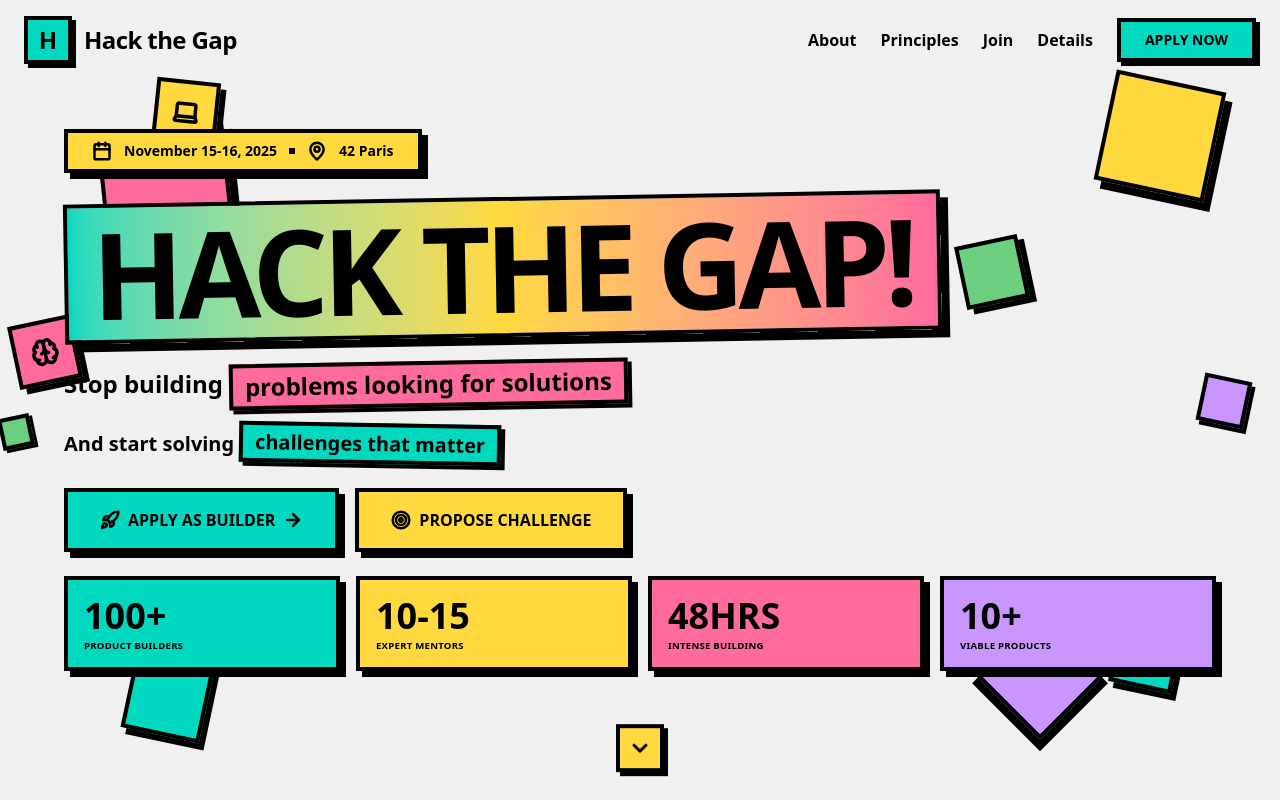
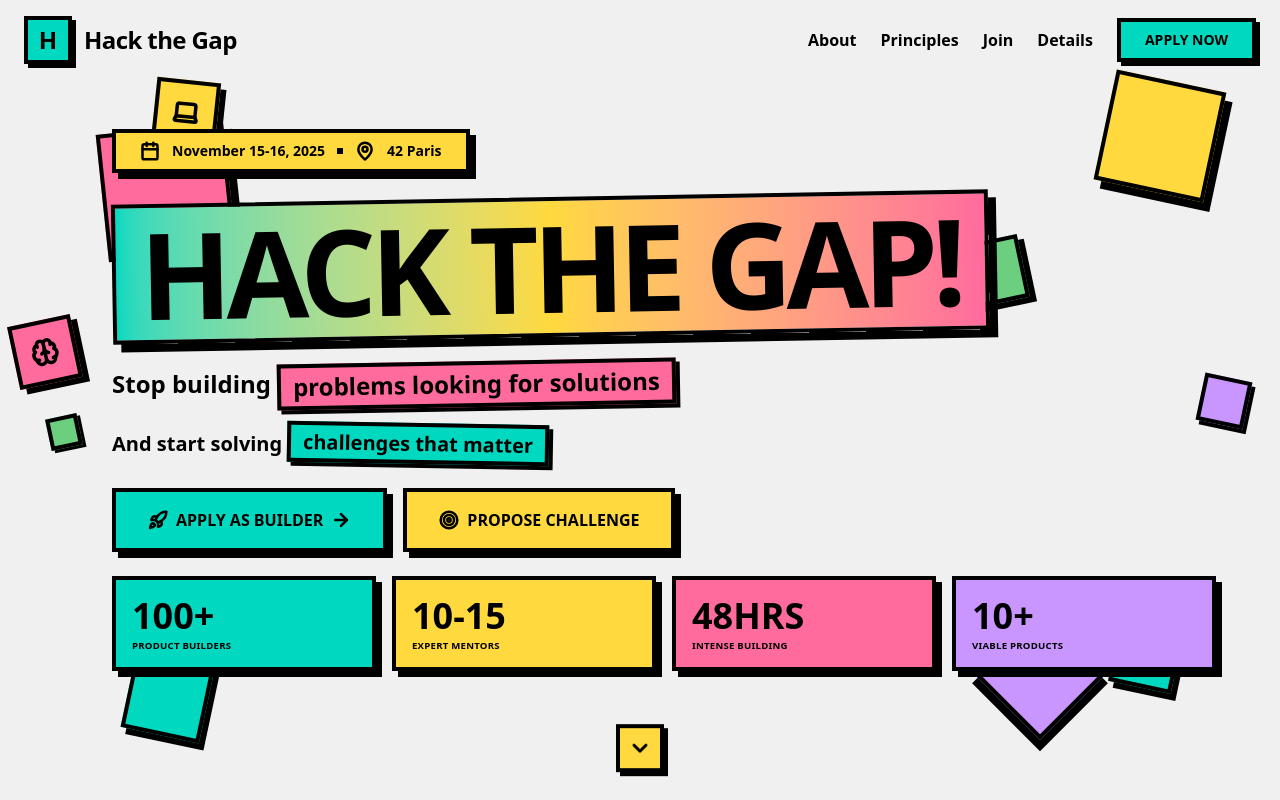
Before and after one commit to hugothomel/hackthegap, a Next.js app: page / in a window 1280 px wide. Shown: the top 800 px of the page. Built offline with nearby package versions, Linux system fonts and the light colour scheme.

Commit message:
style: Refine main content container padding on landing page

```diff
--- a/app/page.tsx
+++ b/app/page.tsx
@@ -183,7 +183,7 @@ export default function HackTheGapLanding() {
         </div>
 
         <div className="container mx-auto px-3 sm:px-6 relative z-10 w-full">
-          <div className="max-w-6xl mx-auto">
+          <div className="max-w-6xl mx-auto xl:pl-12 2xl:pl-0">
             {/* Date Badge */}
             <div className="mb-3 sm:mb-6">
               <div className="bg-[#FFD93D] border-3 sm:border-4 border-black px-2 sm:px-6 py-1.5 sm:py-2 shadow-[3px_3px_0px_0px_rgba(0,0,0,1)] sm:shadow-[6px_6px_0px_0px_rgba(0,0,0,1)] inline-flex items-center gap-1.5 sm:gap-3 font-black text-[0.65rem] sm:text-sm flex-wrap">
```
